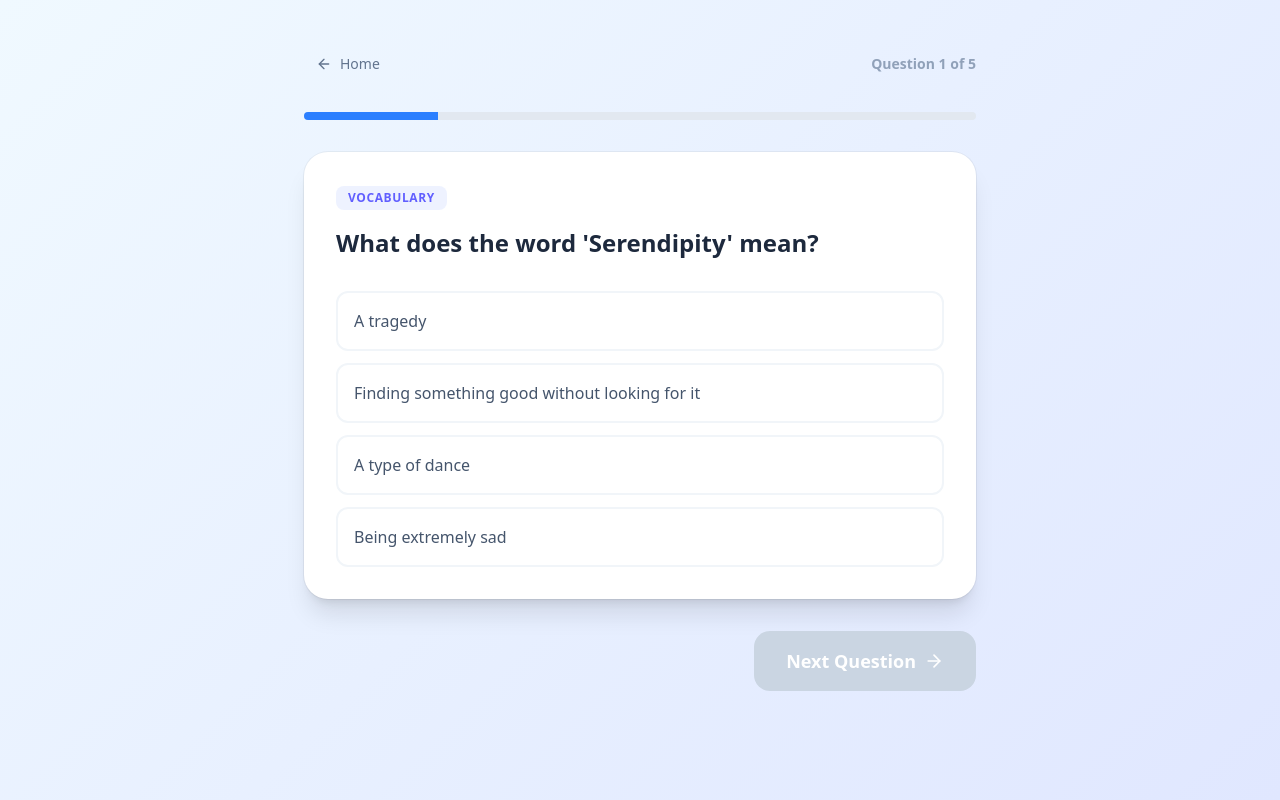
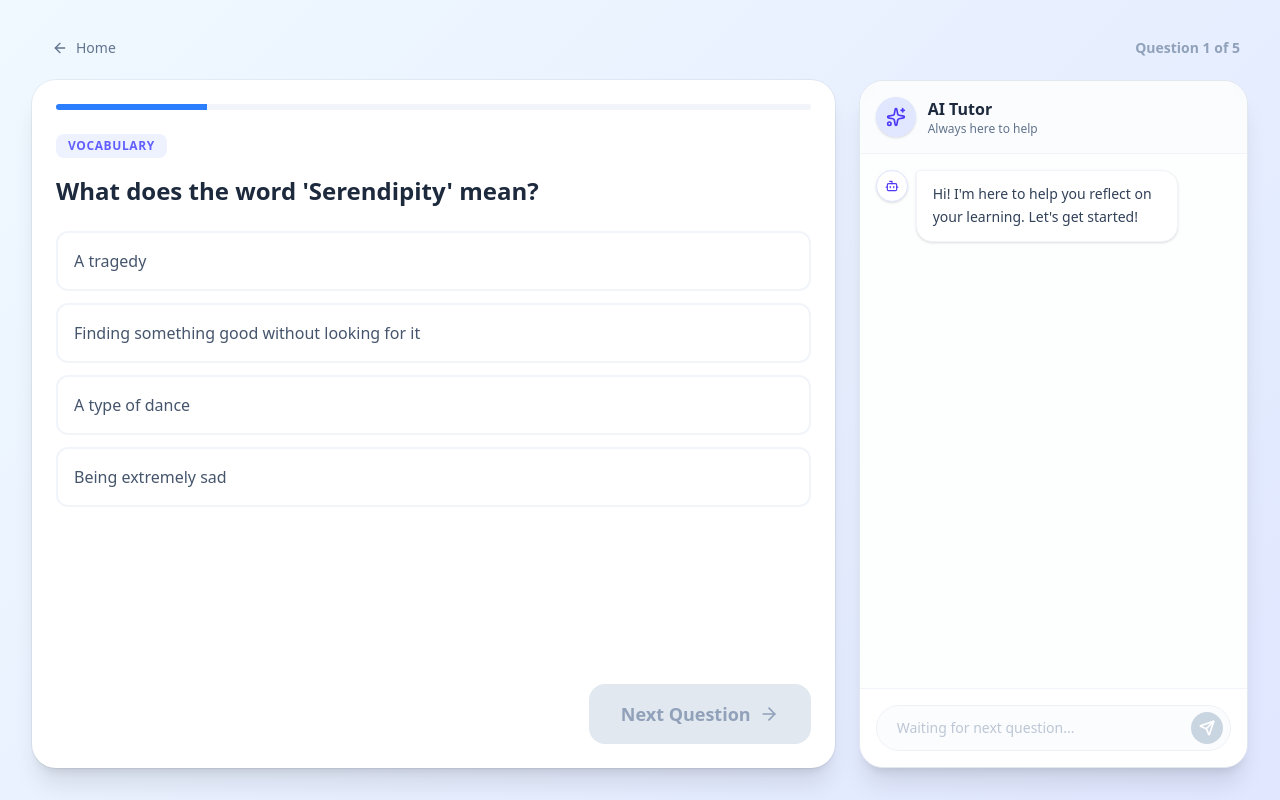
Before and after one commit to yebin1926/ai-learning-sciences, a Next.js app: page /learn in a window 1280 px wide. Built offline with nearby package versions, Linux system fonts and the light colour scheme.

Commit message:
Feat: add temporary chatbot

```diff
--- a/app/learn/page.tsx
+++ b/app/learn/page.tsx
@@ -1,9 +1,10 @@
 "use client";
 
-import { useState } from "react";
+import { useState, useEffect } from "react";
 import { motion, AnimatePresence } from "framer-motion";
-import { ArrowRight, CheckCircle, ArrowLeft, RefreshCw } from "lucide-react";
+import { ArrowRight, CheckCircle, ArrowLeft, RefreshCw, MessageCircle } from "lucide-react";
 import Link from "next/link";
+import Chatbot, { Message } from "@/components/Chatbot";
 
 interface LearningContent {
     id: number;
@@ -12,6 +13,7 @@ interface LearningContent {
     options: string[];
     answer: string;
     explanation: string;
+    clue: string;
 }
 
 const learningContent: LearningContent[] = [
@@ -26,7 +28,8 @@ const learningContent: LearningContent[] = [
             "Being extremely sad"
         ],
         answer: "Finding something good without looking for it",
-        explanation: "'Serendipity' is a happy accident or pleasant surprise! It was coined by Horace Walpole in 1754."
+        explanation: "'Serendipity' is a happy accident or pleasant surprise! It was coined by Horace Walpole in 1754.",
+        clue: "happy accident"
     },
     {
         id: 2,
@@ -39,7 +42,8 @@ const learningContent: LearningContent[] = [
             "I like your smile."
         ],
         answer: "You're amazing!",
-        explanation: "'You're' is a contraction for 'You are'. so 'You are amazing!' makes sense. 'Your' shows possession."
+        explanation: "'You're' is a contraction for 'You are'. so 'You are amazing!' makes sense. 'Your' shows possession.",
+        clue: "contraction"
     },
     {
         id: 3,
@@ -47,7 +51,8 @@ const learningContent: LearningContent[] = [
         question: "In 'The Great Gatsby', who is Gatsby in love with?",
         options: ["Jordan Baker", "Daisy Buchanan", "Myrtle Wilson", "Nick Carraway"],
         answer: "Daisy Buchanan",
-        explanation: "Jay Gatsby builds his entire fortune and persona to win back his former love, Daisy Buchanan."
+        explanation: "Jay Gatsby builds his entire fortune and persona to win back his former love, Daisy Buchanan.",
+        clue: "green light"
     },
     {
         id: 4,
@@ -55,7 +60,8 @@ const learningContent: LearningContent[] = [
         question: "What does 'Break a leg' mean?",
         options: ["Get hurt", "Good luck", "Stop working", "Dance wildly"],
         answer: "Good luck",
-        explanation: "It's a way to wish someone good luck, especially before a performance, to avoid 'jinxing' them."
+        explanation: "It's a way to wish someone good luck, especially before a performance, to avoid 'jinxing' them.",
+        clue: "performance superstition"
     },
     {
         id: 5,
@@ -68,7 +74,8 @@ const learningContent: LearningContent[] = [
             "A song about nature"
         ],
         answer: "A 5-7-5 syllable poem",
-        explanation: "A Haiku is a Japanese poetic form consisting of three phrases with a 5, 7, 5 syllable structure."
+        explanation: "A Haiku is a Japanese poetic form consisting of three phrases with a 5, 7, 5 syllable structure.",
+        clue: "syllable structure"
     }
 ];
 
@@ -80,9 +87,44 @@ export default function LearnPage() {
     const [attempts, setAttempts] = useState<number>(0);
     const [lessonComplete, setLessonComplete] = useState<boolean>(false);
 
+    // Chatbot State
+    const [chatMessages, setChatMessages] = useState<Message[]>([
+        { id: "intro", role: "bot", text: "Hi! I'm here to help you reflect on your learning. Let's get started!" }
+    ]);
+    const [chatStep, setChatStep] = useState<"idle" | "reflection" | "feedback" | "completed">("idle");
+
     const currentQuestion = learningContent[currentIndex];
     const isLastQuestion = currentIndex === learningContent.length - 1;
     const maxAttempts = 3;
+
+    // Trigger Chatbot logic when question is answered (correctly or max attempts reached)
+    useEffect(() => {
+        if (isAnswered) {
+            const questionNumber = currentIndex + 1;
+            const isOdd = questionNumber % 2 !== 0;
+
+            // Slight delay for natural feel
+            const timer = setTimeout(() => {
+                if (isOdd) {
+                    // Odd: Reflection
+                    setChatMessages(prev => [
+                        ...prev,
+                        { id: `q${questionNumber}-reflection`, role: "bot", text: "What areas do you think you should work on next to improve your English?" }
+                    ]);
+                    setChatStep("reflection");
+                } else {
+                    // Even: Feedback
+                    setChatMessages(prev => [
+                        ...prev,
+                        { id: `q${questionNumber}-feedback`, role: "bot", text: `Nice — you identified the key clue: "${currentQuestion.clue}". Now check the grammar rules again before locking in your answer next time.` }
+                    ]);
+                    setChatStep("feedback");
+                }
+            }, 1000);
+
+            return () => clearTimeout(timer);
+        }
+    }, [isAnswered, currentIndex, currentQuestion.clue]);
 
     const handleOptionClick = (option: string) => {
         if (isAnswered) return;
@@ -104,14 +146,31 @@ export default function LearnPage() {
 
     const handleNext = () => {
         if (isLastQuestion) {
-            // Logic handled in render via button click
+            setLessonComplete(true);
         } else {
             setCurrentIndex((prev) => prev + 1);
             setSelectedOption(null);
             setIsAnswered(false);
             setIsCorrect(false);
             setAttempts(0);
+            setChatStep("idle");
         }
+    };
+
+    const handleUserMessage = async (text: string) => {
+        // User sent a reflection
+        setChatMessages(prev => [...prev, { id: Date.now().toString(), role: "user", text }]);
+
+        // Acknowledge and unblock
+        setTimeout(() => {
+            setChatMessages(prev => [...prev, { id: `ack-${Date.now()}`, role: "bot", text: "Thanks for sharing! That's a great insight." }]);
+            setChatStep("completed");
+        }, 1000);
+    };
+
+    const handleAcknowledgement = () => {
+        setChatMessages(prev => [...prev, { id: `ack-btn-${Date.now()}`, role: "user", text: "Got it, thanks!" }]);
+        setChatStep("completed");
     };
 
     if (lessonComplete) {
@@ -138,6 +197,8 @@ export default function LearnPage() {
                                 setIsAnswered(false);
                                 setIsCorrect(false);
                                 setAttempts(0);
+                                setChatStep("idle");
+                                setChatMessages([{ id: "intro_reset", role: "bot", text: "Welcome back! Ready for another round?" }]);
                             }}
                             className="flex items-center justify-center gap-2 rounded-xl border border-slate-200 py-3 font-semibold text-slate-700 transition hover:bg-slate-50"
                         >
@@ -155,12 +216,13 @@ export default function LearnPage() {
         );
     }
 
+    // Calculate if Next button should be enabled
+    const canProceed = isAnswered && chatStep === "completed";
+
     return (
-        <div className="flex min-h-screen flex-col p-6 md:p-12">
-            <div className="mx-auto w-full max-w-2xl flex-1">
-
-                {/* Header */}
-                <div className="mb-8 flex items-center justify-between">
+        <div className="flex min-h-screen flex-col p-4 md:p-8 max-h-screen overflow-hidden">
+            {/* Header - Compact */}
+            <div className="flex items-center justify-between mb-4 px-2">
                 <Link
                     href="/"
                     className="inline-flex items-center gap-2 rounded-full px-3 py-1.5 text-sm font-medium text-slate-500 transition-colors hover:bg-white/50 hover:text-slate-800"
@@ -172,8 +234,13 @@ export default function LearnPage() {
                 </div>
             </div>
 
+            {/* content Grid */}
+            <div className="flex-1 grid grid-cols-1 lg:grid-cols-3 gap-6 h-full min-h-0">
+
+                {/* Left Column: Learning Content */}
+                <div className="lg:col-span-2 flex flex-col h-full min-h-0 overflow-y-auto rounded-3xl bg-white p-6 shadow-xl ring-1 ring-black/5">
                     {/* Progress Bar */}
-                <div className="mb-8 h-2 w-full overflow-hidden rounded-full bg-slate-200">
+                    <div className="mb-6 h-1.5 w-full overflow-hidden rounded-full bg-slate-100">
                         <motion.div
                             className="h-full bg-blue-500"
                             initial={{ width: 0 }}
@@ -185,26 +252,25 @@ export default function LearnPage() {
                     <AnimatePresence mode="wait">
                         <motion.div
                             key={currentIndex}
-                        initial={{ x: 50, opacity: 0 }}
-                        animate={{ x: 0, opacity: 1 }}
-                        exit={{ x: -50, opacity: 0 }}
-                        className="rounded-3xl bg-white p-8 shadow-xl ring-1 ring-black/5"
+                            initial={{ opacity: 0 }}
+                            animate={{ opacity: 1 }}
+                            exit={{ opacity: 0 }}
+                            className="flex-1 flex flex-col"
                         >
-                        <div className="mb-4 inline-block rounded-lg bg-indigo-50 px-3 py-1 text-xs font-bold uppercase tracking-wider text-indigo-500">
+                            <div className="mb-4 inline-block rounded-lg bg-indigo-50 px-3 py-1 text-xs font-bold uppercase tracking-wider text-indigo-500 w-fit">
                                 {currentQuestion.category}
                             </div>
 
-                        <h2 className="mb-8 text-2xl font-bold leading-snug text-slate-800">
+                            <h2 className="mb-6 text-2xl font-bold leading-snug text-slate-800">
                                 {currentQuestion.question}
                             </h2>
 
-                        <div className="space-y-3">
+                            <div className="space-y-3 mb-6">
                                 {currentQuestion.options.map((option) => {
                                     let style = "w-full rounded-xl border-2 p-4 text-left font-medium transition-all duration-200 relative";
                                     const isSelected = option === selectedOption;
 
                                     if (isAnswered) {
-                                    // Revealed state
                                         if (option === currentQuestion.answer) {
                                             style += " border-green-500 bg-green-50 text-green-700";
                                         } else if (isSelected && !isCorrect) {
@@ -213,9 +279,7 @@ export default function LearnPage() {
                                             style += " border-slate-100 text-slate-400 opacity-50";
                                         }
                                     } else {
-                                    // Active state
                                         if (isSelected && option !== currentQuestion.answer) {
-                                        // Wrong attempt state (temporary, until next click)
                                             style += " border-red-300 bg-white text-red-600 shake";
                                         } else {
                                             style += " border-slate-100 hover:border-blue-200 hover:bg-blue-50 text-slate-600 hover:text-blue-700";
@@ -233,9 +297,6 @@ export default function LearnPage() {
                                                 {option}
                                                 {isAnswered && option === currentQuestion.answer && (
                                                     <CheckCircle size={20} className="text-green-500" />
-                                            )}
-                                            {!isAnswered && isSelected && option !== currentQuestion.answer && (
-                                                <span className="text-xs font-bold text-red-400">Try Again</span>
                                                 )}
                                             </div>
                                         </button>
@@ -263,10 +324,9 @@ export default function LearnPage() {
                                         animate={{ height: "auto", opacity: 1 }}
                                         className="overflow-hidden"
                                     >
-                                    <div className="mt-6 border-t border-slate-100 pt-6">
+                                        <div className="border-t border-slate-100 pt-6">
                                             <div className={`mb-2 flex items-center gap-2 font-bold ${isCorrect ? 'text-green-600' : 'text-red-500'}`}>
                                                 {isCorrect ? 'Correct!' : 'Out of attempts!'}
-                                            <span className="text-slate-800 font-normal">Here is the explanation:</span>
                                             </div>
                                             <p className="text-base leading-relaxed text-slate-600">
                                                 {currentQuestion.explanation}
@@ -275,28 +335,39 @@ export default function LearnPage() {
                                     </motion.div>
                                 )}
                             </AnimatePresence>
-
                         </motion.div>
                     </AnimatePresence>
 
                     {/* Navigation */}
-                <div className="mt-8 flex justify-end">
+                    <div className="mt-auto pt-6 flex justify-end">
                         <button
-                        onClick={() => {
-                            if (isLastQuestion) {
-                                setLessonComplete(true);
-                            } else {
-                                handleNext();
-                            }
-                        }}
-                        disabled={!isAnswered}
-                        className="group flex items-center gap-2 rounded-2xl bg-slate-900 px-8 py-4 text-lg font-bold text-white shadow-lg transition-transform hover:scale-105 active:scale-95 disabled:cursor-not-allowed disabled:bg-slate-300 disabled:shadow-none"
+                            onClick={handleNext}
+                            disabled={!canProceed}
+                            className="group flex items-center gap-2 rounded-2xl bg-slate-900 px-8 py-4 text-lg font-bold text-white shadow-lg transition-transform hover:scale-105 active:scale-95 disabled:cursor-not-allowed disabled:bg-slate-200 disabled:text-slate-400 disabled:shadow-none"
                         >
                             {isLastQuestion ? "Finish Lesson" : "Next Question"}
                             <ArrowRight size={20} className="transition-transform group-hover:translate-x-1" />
                         </button>
                     </div>
+                </div>
 
+                {/* Right Column: Chatbot */}
+                <div className="lg:col-span-1 h-[500px] lg:h-full min-h-0">
+                    <Chatbot
+                        messages={chatMessages}
+                        onSendMessage={handleUserMessage}
+                        inputEnabled={chatStep === "reflection"}
+                        actionNode={chatStep === "feedback" ? (
+                            <button
+                                onClick={handleAcknowledgement}
+                                className="w-full rounded-xl bg-indigo-600 py-3 font-semibold text-white shadow-md hover:bg-indigo-700 active:scale-95 transition-all"
+                            >
+                                Got it, I've checked!
+                            </button>
+                        ) : undefined}
+                        className="h-full"
+                    />
+                </div>
             </div>
         </div>
     );
--- /dev/null
+++ b/components/Chatbot.tsx
@@ -0,0 +1,135 @@
+"use client";
+
+import { useState, useEffect, useRef } from "react";
+import { motion, AnimatePresence } from "framer-motion";
+import { Send, Bot, User, Sparkles } from "lucide-react";
+
+export interface Message {
+    id: string;
+    role: "bot" | "user";
+    text: string;
+}
+
+interface ChatbotProps {
+    messages: Message[];
+    onSendMessage: (message: string) => Promise<void> | void;
+    inputEnabled: boolean;
+    actionNode?: React.ReactNode;
+    placeholder?: string;
+    className?: string; // Add className prop for better layout control
+}
+
+export default function Chatbot({
+    messages,
+    onSendMessage,
+    inputEnabled,
+    actionNode,
+    placeholder = "Type your reflection here...",
+    className = "",
+}: ChatbotProps) {
+    const [inputValue, setInputValue] = useState("");
+    const messagesEndRef = useRef<HTMLDivElement>(null);
+
+    // Auto-scroll to bottom
+    const scrollToBottom = () => {
+        messagesEndRef.current?.scrollIntoView({ behavior: "smooth" });
+    };
+
+    useEffect(() => {
+        scrollToBottom();
+    }, [messages]);
+
+    const handleSubmit = (e: React.FormEvent) => {
+        e.preventDefault();
+        if (!inputValue.trim() || !inputEnabled) return;
+        onSendMessage(inputValue);
+        setInputValue("");
+    };
+
+    return (
+        <div className={`flex h-full flex-col overflow-hidden rounded-3xl border border-slate-200 bg-white shadow-xl ${className}`}>
+            {/* Header */}
+            <div className="flex items-center gap-3 border-b border-slate-100 bg-slate-50/50 p-4 backdrop-blur-sm">
+                <div className="flex h-10 w-10 items-center justify-center rounded-full bg-indigo-100 text-indigo-600 shadow-sm">
+                    <Sparkles size={20} />
+                </div>
+                <div>
+                    <h3 className="font-bold text-slate-800">AI Tutor</h3>
+                    <p className="text-xs font-medium text-slate-500">Always here to help</p>
+                </div>
+            </div>
+
+            {/* Messages */}
+            <div className="flex-1 overflow-y-auto p-4 space-y-4 bg-slate-50/30">
+                {messages.length === 0 && (
+                    <div className="flex flex-col items-center justify-center h-full text-center text-slate-400 p-8 opacity-60">
+                        <Bot size={48} className="mb-4 text-slate-300" />
+                        <p>Start learning to chat with me!</p>
+                    </div>
+                )}
+
+                <AnimatePresence initial={false}>
+                    {messages.map((msg) => (
+                        <motion.div
+                            key={msg.id}
+                            initial={{ opacity: 0, y: 10, scale: 0.95 }}
+                            animate={{ opacity: 1, y: 0, scale: 1 }}
+                            transition={{ duration: 0.3 }}
+                            className={`flex w-full ${msg.role === "user" ? "justify-end" : "justify-start"}`}
+                        >
+                            <div
+                                className={`flex max-w-[85%] items-start gap-2 ${msg.role === "user" ? "flex-row-reverse" : "flex-row"
+                                    }`}
+                            >
+                                <div
+                                    className={`flex h-8 w-8 shrink-0 items-center justify-center rounded-full shadow-sm ${msg.role === "user"
+                                            ? "bg-slate-800 text-white"
+                                            : "bg-white text-indigo-600 border border-indigo-100"
+                                        }`}
+                                >
+                                    {msg.role === "user" ? <User size={14} /> : <Bot size={14} />}
+                                </div>
+                                <div
+                                    className={`rounded-2xl px-4 py-3 shadow-sm text-sm leading-relaxed ${msg.role === "user"
+                                            ? "bg-slate-800 text-white rounded-tr-sm"
+                                            : "bg-white text-slate-700 border border-slate-100 rounded-tl-sm"
+                                        }`}
+                                >
+                                    {msg.text}
+                                </div>
+                            </div>
+                        </motion.div>
+                    ))}
+                </AnimatePresence>
+                <div ref={messagesEndRef} />
+            </div>
+
+            {/* Input Area */}
+            <div className="border-t border-slate-100 bg-white p-4">
+                {actionNode ? (
+                    <div className="animate-in fade-in slide-in-from-bottom-4 duration-500">
+                        {actionNode}
+                    </div>
+                ) : (
+                    <form onSubmit={handleSubmit} className="relative flex items-center gap-2">
+                        <input
+                            type="text"
+                            value={inputValue}
+                            onChange={(e) => setInputValue(e.target.value)}
+                            placeholder={inputEnabled ? placeholder : "Waiting for next question..."}
+                            disabled={!inputEnabled}
+                            className="peer flex-1 rounded-full border border-slate-200 bg-slate-50 py-3 pl-5 pr-12 text-sm text-slate-800 placeholder:text-slate-400 focus:border-indigo-500 focus:bg-white focus:outline-none focus:ring-4 focus:ring-indigo-500/10 disabled:cursor-not-allowed disabled:opacity-60 transition-all"
+                        />
+                        <button
+                            type="submit"
+                            disabled={!inputValue.trim() || !inputEnabled}
+                            className="absolute right-2 rounded-full bg-indigo-600 p-2 text-white shadow-md transition-all hover:bg-indigo-700 hover:shadow-lg hover:scale-105 active:scale-95 disabled:cursor-not-allowed disabled:bg-slate-300 disabled:shadow-none disabled:hover:scale-100"
+                        >
+                            <Send size={16} strokeWidth={2.5} />
+                        </button>
+                    </form>
+                )}
+            </div>
+        </div>
+    );
+}
```
Also changed, not shown: tsconfig.json (+7 -1 lines). Lines whose indentation alone changed are shown as unchanged.
